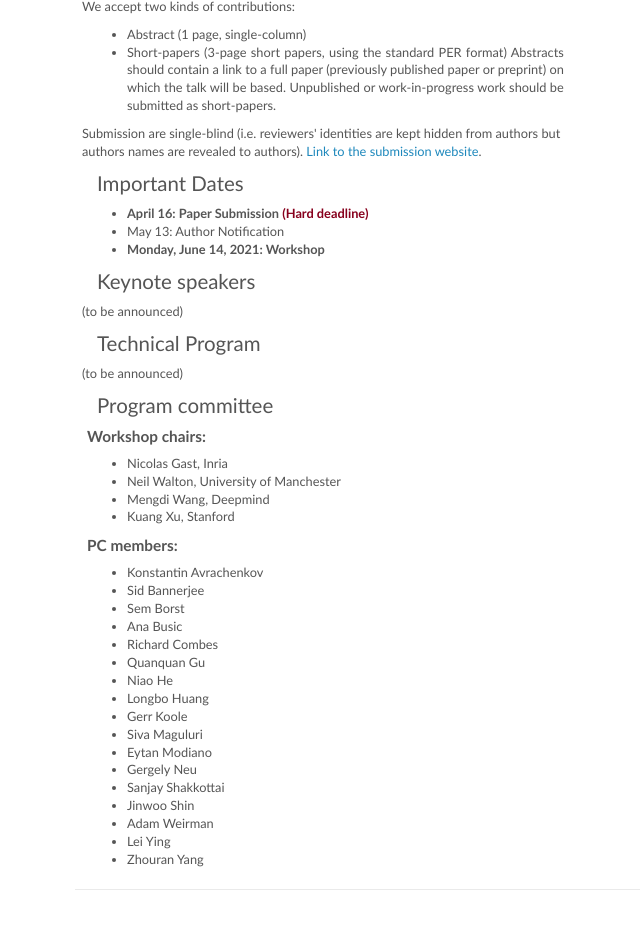
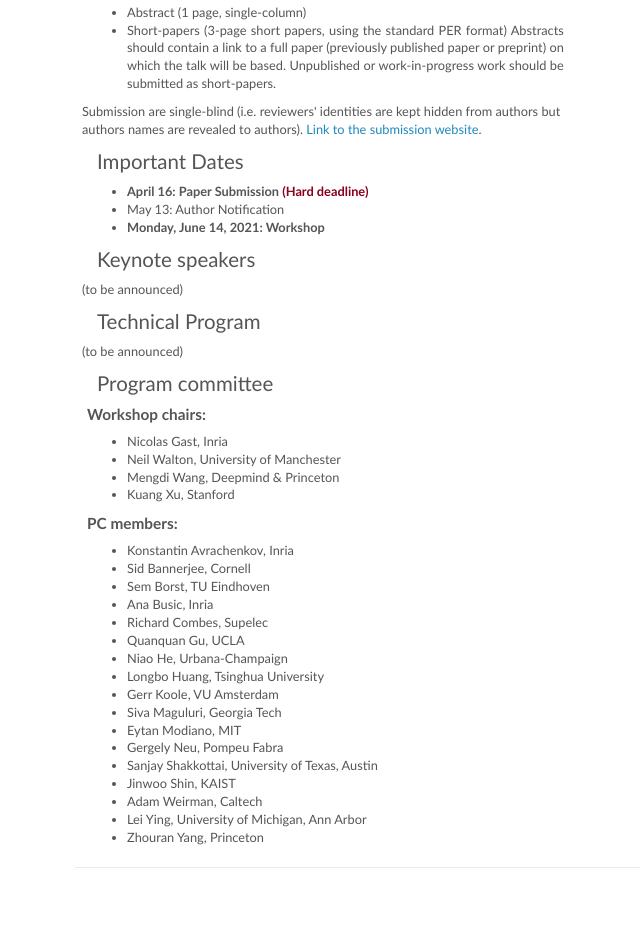
Before and after one commit to ngast/rlnq, a plain HTML site: page docs/index.html in a window 1280 px wide. Shown: the part 517-1446 px from the top of the page, without its empty margins (178-818 px from the left). Drawn offline with Linux system fonts and the light colour scheme.

Commit message:
Update index.html

```diff
--- a/docs/index.html
+++ b/docs/index.html
@@ -12,8 +12,8 @@
 <!-- header starts here -->
 <div id="header"><div id="header-content">
 
-    <h1 id="logo"><a href="index.html">RLNQ 2021</a></h1>
-    <h2 id="slogan">June 14, 2020, <a href="http://www.sigmetrics.org/sigmetrics2021/">in conjunction with ACM SIGMETRICS 2021</a><br>
+    <h1 id="logo"><a href="index.html">Reinforcement Learning in Networks and Queues (RLNQ 2021)</a></h1>
+    <h2 id="slogan">June 14, 2020, <a href="http://www.sigmetrics.org/sigmetrics2021/">a workshop in conjunction with ACM SIGMETRICS 2021</a><br>
 
 
 </h2>
@@ -43,7 +43,6 @@
   <br/>
 
 
-  <h3>Workshop on Reinforcement Learning in Networks and Queues.</h3>
   <br/>
 
     <strong>Covid information:</strong> Under the current circumstances of the COVID-19 pandemic, this workshop will be a <strong>fully virtual event</strong> as will ACM SIGMETRICS 2021 conference be.
@@ -98,29 +97,29 @@ hidden from authors but authors names are revealed to authors).
 <ul>
   <li>Nicolas Gast, Inria</li>
   <li>Neil Walton, University of Manchester</li>
-  <li>Mengdi Wang, Deepmind</li>
+  <li>Mengdi Wang, Deepmind & Princeton</li>
   <li>Kuang Xu, Stanford</li>
 </ul>
 
 <h3> PC members:</h3>
 <ul>
-  <li>Konstantin Avrachenkov </li>
-  <li>Sid Bannerjee</li>
-  <li>Sem Borst </li>
-  <li>Ana Busic </li>
-  <li>Richard Combes</li>
-  <li>Quanquan Gu</li>
-  <li>Niao He</li>
-  <li>Longbo Huang</li>
-  <li>Gerr Koole</li>
-  <li>Siva Maguluri</li>
-  <li>Eytan Modiano </li>
-  <li>Gergely Neu</li>
-  <li>Sanjay Shakkottai</li>
-  <li>Jinwoo Shin</li>
-  <li>Adam Weirman</li>
-  <li>Lei Ying</li>
-  <li>Zhouran Yang</li>
+  <li>Konstantin Avrachenkov, Inria </li>
+  <li>Sid Bannerjee, Cornell</li>
+  <li>Sem Borst, TU Eindhoven </li>
+  <li>Ana Busic, Inria </li>
+  <li>Richard Combes, Supelec </li>
+  <li>Quanquan Gu, UCLA</li>
+  <li>Niao He, Urbana-Champaign </li>
+  <li>Longbo Huang, Tsinghua University</li>
+  <li>Gerr Koole, VU Amsterdam</li>
+  <li>Siva Maguluri, Georgia Tech</li>
+  <li>Eytan Modiano, MIT </li>
+  <li>Gergely Neu, Pompeu Fabra</li>
+  <li>Sanjay Shakkottai, University of Texas, Austin</li>
+  <li>Jinwoo Shin, KAIST</li>
+  <li>Adam Weirman, Caltech</li>
+  <li>Lei Ying, University of Michigan, Ann Arbor</li>
+  <li>Zhouran Yang, Princeton</li>
 </ul>
 
 <!-- content-wrap ends here -->
```
